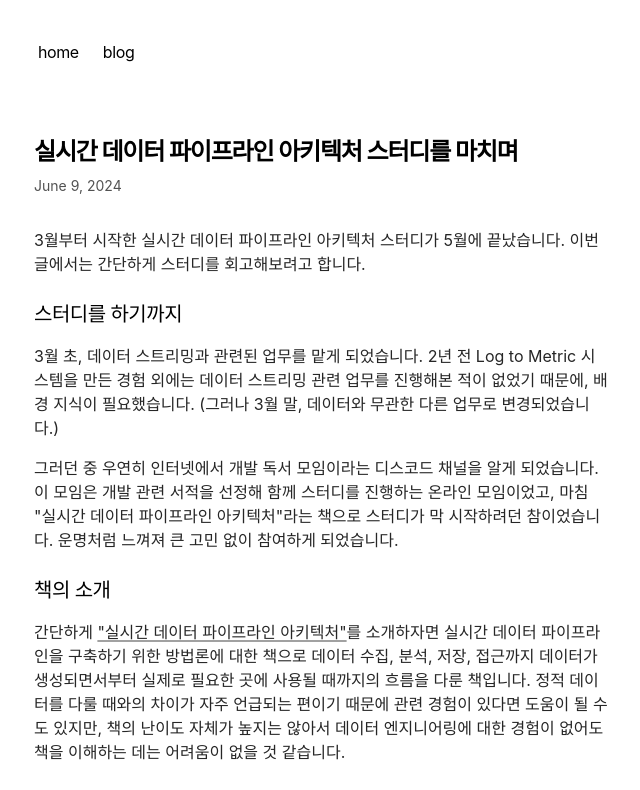
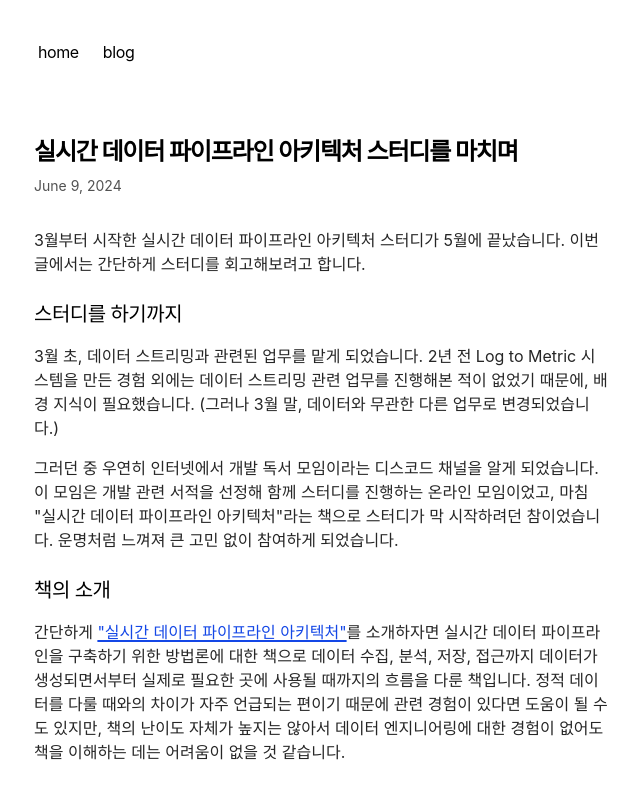
Before and after one commit to heojay/personal-blog, a Next.js app: page /blog/book-study-retrospect in a window 1280 px wide. Shown: the top 790 px of the page, without its empty margins (318-958 px from the left). Built offline with nearby package versions, Linux system fonts and the light colour scheme.

Commit message:
Improve inline link contrast in light and dark modes

```diff
--- a/app/global.css
+++ b/app/global.css
@@ -47,8 +47,14 @@ html {
   @apply visible;
 }
 
-.prose a {
-  @apply underline transition-all decoration-neutral-400 dark:decoration-neutral-600 underline-offset-2 decoration-[0.1em];
+.prose a:not(.anchor) {
+  @apply text-blue-700 underline decoration-current underline-offset-2 decoration-[0.1em] transition-colors hover:text-blue-800 dark:text-blue-400 dark:hover:text-blue-300;
+}
+
+.prose a:not(.anchor):focus-visible {
+  outline: 2px solid currentColor;
+  outline-offset: 3px;
+  border-radius: 2px;
 }
 
 .prose .anchor:after {
```
